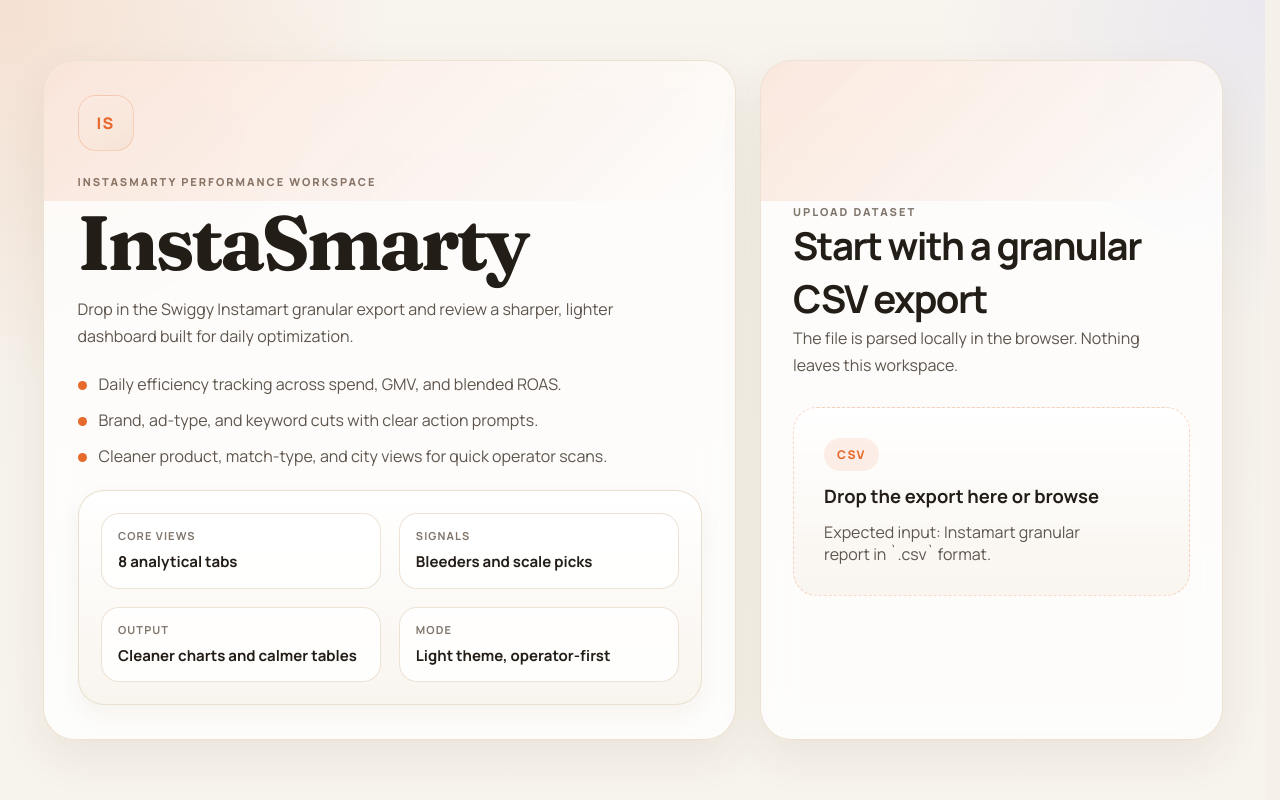
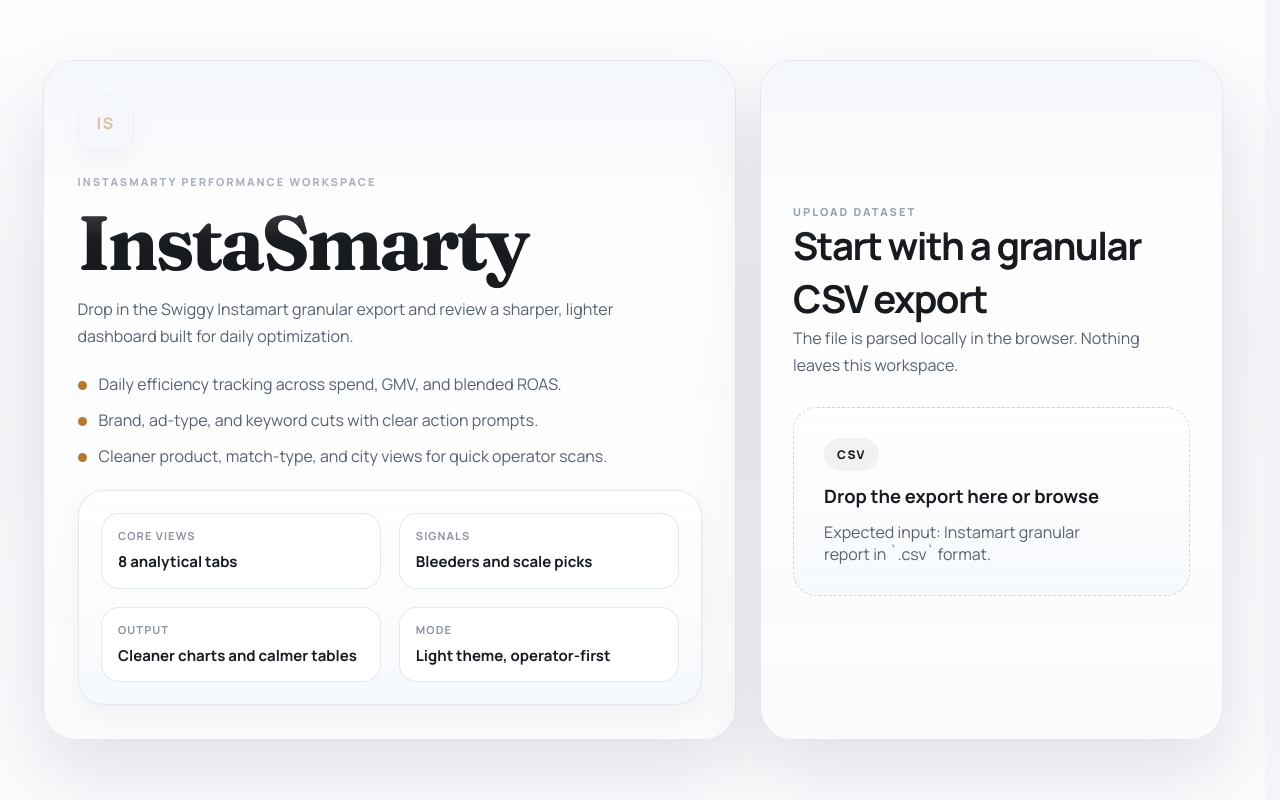
Before and after one commit to ivarunchaudhary/qcom_automation, a React (Vite) app: page / in a window 1280 px wide. Built offline with nearby package versions, Linux system fonts and the light colour scheme.

Commit message:
refine dashboard visual system

```diff
--- a/src/index.css
+++ b/src/index.css
@@ -1,21 +1,22 @@
 :root {
-  --bg: #f5f1ea;
-  --bg-soft: #fbf8f3;
-  --surface: rgba(255, 255, 255, 0.9);
+  --bg: #f3f5f8;
+  --bg-soft: #fafbfd;
+  --surface: rgba(255, 255, 255, 0.98);
   --surface-solid: #ffffff;
-  --surface-muted: #f8f3ec;
-  --line: #eadfce;
-  --line-strong: #dacbb8;
-  --text: #231d17;
-  --text-soft: #5e554d;
-  --text-muted: #7f756b;
-  --accent: #e66a2c;
-  --accent-strong: #cb5418;
+  --surface-muted: #f5f7fa;
+  --line: #e2e7ee;
+  --line-strong: #ced6df;
+  --text: #171a1f;
+  --text-soft: #596171;
+  --text-muted: #8a92a3;
+  --accent: #b47a33;
+  --accent-strong: #956229;
   --success: #14976e;
   --warn: #c78514;
   --danger: #c63d2f;
-  --shadow-soft: 0 18px 45px rgba(96, 63, 27, 0.08);
-  --shadow-subtle: 0 10px 25px rgba(96, 63, 27, 0.05);
+  --shadow-soft: 0 20px 45px rgba(18, 24, 39, 0.08);
+  --shadow-subtle: 0 10px 24px rgba(18, 24, 39, 0.05);
+  --shadow-raised: 0 32px 72px rgba(18, 24, 39, 0.1);
   --radius-xl: 32px;
   --radius-lg: 24px;
   --radius-md: 18px;
@@ -54,10 +55,7 @@
 
 body {
   margin: 0;
-  background:
-    radial-gradient(circle at top left, rgba(230, 106, 44, 0.14), transparent 26%),
-    radial-gradient(circle at top right, rgba(77, 97, 255, 0.08), transparent 22%),
-    linear-gradient(180deg, #f8f4ee 0%, #f5f1ea 24%, #f7f3ed 100%);
+  background: linear-gradient(180deg, #fcfdff 0%, #f4f6f9 42%, #fafbfd 100%);
   overscroll-behavior-y: none;
 }
 
@@ -128,11 +126,11 @@
 .upload-panel {
   position: relative;
   overflow: hidden;
-  background: rgba(255, 255, 255, 0.78);
-  border: 1px solid rgba(234, 223, 206, 0.9);
+  background: linear-gradient(180deg, rgba(255, 255, 255, 1), rgba(250, 251, 253, 0.99));
+  border: 1px solid rgba(226, 231, 238, 0.96);
   border-radius: var(--radius-xl);
-  box-shadow: var(--shadow-soft);
-  backdrop-filter: blur(16px);
+  box-shadow: var(--shadow-raised);
+  backdrop-filter: blur(10px);
 }
 
 .upload-hero {
@@ -150,8 +148,8 @@
   position: absolute;
   inset: 0 auto auto 0;
   width: 100%;
-  height: 140px;
-  background: linear-gradient(135deg, rgba(230, 106, 44, 0.14), rgba(230, 106, 44, 0));
+  height: 180px;
+  background: linear-gradient(180deg, rgba(243, 246, 250, 0.9), rgba(255, 255, 255, 0));
   pointer-events: none;
 }
 
@@ -163,13 +161,15 @@
   display: grid;
   place-items: center;
   background:
-    linear-gradient(145deg, rgba(255, 255, 255, 0.92), rgba(248, 243, 236, 0.9)),
-    linear-gradient(145deg, rgba(230, 106, 44, 0.18), rgba(255, 255, 255, 0));
-  border: 1px solid rgba(230, 106, 44, 0.22);
+    linear-gradient(145deg, rgba(255, 255, 255, 1), rgba(244, 247, 251, 0.96)),
+    linear-gradient(145deg, rgba(180, 122, 51, 0.05), rgba(255, 255, 255, 0));
+  border: 1px solid rgba(226, 231, 238, 0.96);
   color: var(--accent);
   font-weight: 800;
   letter-spacing: 0.08em;
-  box-shadow: inset 0 1px 0 rgba(255, 255, 255, 0.8);
+  box-shadow:
+    inset 0 1px 0 rgba(255, 255, 255, 0.9),
+    0 12px 24px rgba(18, 24, 39, 0.06);
 }
 
 .upload-copy {
@@ -224,9 +224,9 @@
   padding: 22px;
   border-radius: 26px;
   background:
-    linear-gradient(180deg, rgba(255, 255, 255, 0.72), rgba(248, 243, 236, 0.88)),
+    linear-gradient(180deg, rgba(255, 255, 255, 1), rgba(246, 249, 252, 0.98)),
     var(--surface-solid);
-  border: 1px solid rgba(234, 223, 206, 0.96);
+  border: 1px solid rgba(226, 231, 238, 0.94);
   box-shadow: var(--shadow-subtle);
 }
 
@@ -239,8 +239,8 @@
 .upload-preview__grid div {
   padding: 14px 16px;
   border-radius: 18px;
-  background: rgba(255, 255, 255, 0.82);
-  border: 1px solid rgba(234, 223, 206, 0.85);
+  background: rgba(255, 255, 255, 0.98);
+  border: 1px solid rgba(226, 231, 238, 0.9);
   display: grid;
   gap: 8px;
 }
@@ -343,10 +343,10 @@
   gap: 12px;
   justify-items: start;
   padding: 30px;
-  border: 1.5px dashed rgba(230, 106, 44, 0.26);
+  border: 1.5px dashed rgba(163, 173, 187, 0.48);
   border-radius: 24px;
   background:
-    linear-gradient(180deg, rgba(255, 255, 255, 0.92), rgba(248, 243, 236, 0.84)),
+    linear-gradient(180deg, rgba(255, 255, 255, 1), rgba(246, 249, 252, 0.98)),
     var(--surface-solid);
   color: var(--text);
   text-align: left;
@@ -361,8 +361,8 @@
 .dropzone:hover,
 .dropzone.is-dragging {
   transform: translateY(-2px);
-  border-color: rgba(230, 106, 44, 0.48);
-  box-shadow: 0 22px 40px rgba(230, 106, 44, 0.12);
+  border-color: rgba(180, 122, 51, 0.32);
+  box-shadow: 0 26px 48px rgba(18, 24, 39, 0.08);
 }
 
 .dropzone strong {
@@ -378,8 +378,8 @@
   display: inline-flex;
   padding: 8px 13px;
   border-radius: 999px;
-  background: rgba(230, 106, 44, 0.1);
-  color: var(--accent);
+  background: rgba(23, 26, 31, 0.05);
+  color: var(--text);
   font-size: 12px;
   font-weight: 800;
   letter-spacing: 0.1em;
@@ -400,8 +400,8 @@
 .upload-footnote__pill {
   padding: 10px 14px;
   border-radius: 999px;
-  background: rgba(255, 255, 255, 0.86);
-  border: 1px solid rgba(234, 223, 206, 0.92);
+  background: rgba(255, 255, 255, 0.94);
+  border: 1px solid rgba(226, 231, 238, 0.9);
   color: var(--text-soft);
   font-size: 12px;
   font-weight: 700;
@@ -423,8 +423,8 @@
   margin-top: 24px;
   padding: 16px 18px;
   border-radius: 18px;
-  border: 1px solid rgba(234, 223, 206, 0.9);
-  background: rgba(255, 255, 255, 0.78);
+  border: 1px solid rgba(226, 231, 238, 0.94);
+  background: rgba(255, 255, 255, 0.95);
   box-shadow: var(--shadow-subtle);
   display: flex;
   align-items: center;
@@ -445,11 +445,11 @@
 }
 
 .dashboard-topbar {
-  background: rgba(255, 255, 255, 0.78);
-  border: 1px solid rgba(234, 223, 206, 0.96);
+  background: linear-gradient(180deg, rgba(255, 255, 255, 1), rgba(249, 251, 253, 0.99));
+  border: 1px solid rgba(226, 231, 238, 0.98);
   border-radius: 30px;
-  box-shadow: var(--shadow-soft);
-  backdrop-filter: blur(16px);
+  box-shadow: var(--shadow-raised);
+  backdrop-filter: blur(10px);
   overflow: hidden;
   animation: surfaceLiftIn 420ms var(--ease-out-soft) both;
 }
@@ -466,7 +466,7 @@
   justify-content: space-between;
   gap: 18px;
   padding: 24px 26px 18px;
-  border-bottom: 1px solid rgba(234, 223, 206, 0.8);
+  border-bottom: 1px solid rgba(226, 231, 238, 0.92);
 }
 
 .dashboard-brand {
@@ -491,8 +491,8 @@
   min-width: 170px;
   padding: 14px 16px;
   border-radius: 18px;
-  background: rgba(255, 255, 255, 0.9);
-  border: 1px solid rgba(234, 223, 206, 0.9);
+  background: rgba(255, 255, 255, 0.96);
+  border: 1px solid rgba(226, 231, 238, 0.94);
   display: grid;
   gap: 6px;
   box-shadow: var(--shadow-subtle);
@@ -515,7 +515,7 @@
   grid-template-columns: minmax(0, 0.85fr) minmax(0, 1.15fr);
   gap: 16px;
   padding: 18px 26px;
-  border-bottom: 1px solid rgba(234, 223, 206, 0.8);
+  border-bottom: 1px solid rgba(226, 231, 238, 0.92);
 }
 
 .toolbar-block {
@@ -562,8 +562,8 @@
 .ghost-button,
 .tab-button {
   border-radius: 999px;
-  border: 1px solid rgba(218, 203, 184, 0.92);
-  background: rgba(255, 255, 255, 0.82);
+  border: 1px solid rgba(206, 214, 223, 0.92);
+  background: rgba(255, 255, 255, 0.98);
   color: var(--text-soft);
   cursor: pointer;
   box-shadow: var(--shadow-subtle);
@@ -573,8 +573,8 @@
   padding: 10px 14px;
   font-size: 12px;
   font-weight: 700;
-  background: var(--pill-bg, rgba(255, 255, 255, 0.82));
-  border-color: var(--pill-border, rgba(218, 203, 184, 0.92));
+  background: var(--pill-bg, rgba(255, 255, 255, 0.98));
+  border-color: var(--pill-border, rgba(206, 214, 223, 0.92));
   color: var(--pill-text, var(--text-soft));
 }
 
@@ -587,9 +587,9 @@
 .pill-button.is-active,
 .ghost-button:hover,
 .tab-button.is-active {
-  background: rgba(230, 106, 44, 0.1);
-  border-color: rgba(230, 106, 44, 0.24);
-  color: var(--accent);
+  background: rgba(180, 122, 51, 0.08);
+  border-color: rgba(180, 122, 51, 0.24);
+  color: var(--text);
 }
 
 .pill-button:hover,
@@ -615,8 +615,8 @@
 .date-input {
   padding: 11px 14px;
   border-radius: 16px;
-  border: 1px solid rgba(218, 203, 184, 0.92);
-  background: rgba(255, 255, 255, 0.92);
+  border: 1px solid rgba(206, 214, 223, 0.92);
+  background: rgba(255, 255, 255, 1);
   color: var(--text);
   box-shadow: var(--shadow-subtle);
 }
@@ -627,7 +627,7 @@
 .tab-button:focus-visible,
 .primary-button:focus-visible,
 .dropzone:focus-visible {
-  outline: 2px solid rgba(230, 106, 44, 0.26);
+  outline: 2px solid rgba(197, 122, 38, 0.24);
   outline-offset: 2px;
 }
 
@@ -658,13 +658,13 @@
   background: linear-gradient(180deg, var(--accent), var(--accent-strong));
   color: white;
   cursor: pointer;
-  box-shadow: 0 16px 26px rgba(230, 106, 44, 0.18);
+  box-shadow: 0 18px 34px rgba(197, 122, 38, 0.24);
 }
 
 .primary-button.secondary {
-  background: rgba(255, 255, 255, 0.9);
+  background: rgba(255, 255, 255, 0.98);
   color: var(--text);
-  border: 1px solid rgba(218, 203, 184, 0.92);
+  border: 1px solid rgba(206, 214, 223, 0.92);
   box-shadow: var(--shadow-subtle);
 }
 
@@ -728,8 +728,8 @@
 .panel {
   position: relative;
   overflow: hidden;
-  background: rgba(255, 255, 255, 0.88);
-  border: 1px solid rgba(234, 223, 206, 0.95);
+  background: linear-gradient(180deg, rgba(255, 255, 255, 1), rgba(249, 251, 253, 0.99));
+  border: 1px solid rgba(226, 231, 238, 0.96);
   border-radius: 26px;
   box-shadow: var(--shadow-soft);
   content-visibility: auto;
@@ -755,13 +755,13 @@
   position: absolute;
   inset: 0;
   background:
-    linear-gradient(180deg, var(--metric-tint, rgba(230, 106, 44, 0.08)), transparent 44%);
+    linear-gradient(180deg, var(--metric-tint, rgba(23, 26, 31, 0.03)), transparent 56%);
   pointer-events: none;
 }
 
 .metric-card--featured {
   background:
-    linear-gradient(135deg, rgba(255, 255, 255, 0.98), rgba(248, 243, 236, 0.96)),
+    linear-gradient(135deg, rgba(255, 255, 255, 1), rgba(248, 244, 238, 0.98)),
     white;
 }
 
@@ -808,8 +808,8 @@
   min-height: 28px;
   padding: 7px 11px;
   border-radius: 999px;
-  border: 1px solid var(--badge-border, rgba(230, 106, 44, 0.2));
-  background: var(--badge-bg, rgba(230, 106, 44, 0.1));
+  border: 1px solid var(--badge-border, rgba(180, 122, 51, 0.18));
+  background: var(--badge-bg, rgba(180, 122, 51, 0.08));
   color: var(--badge-color, var(--accent));
   font-size: 11px;
   font-weight: 800;
@@ -904,9 +904,9 @@
   min-width: 180px;
   padding: 12px 14px;
   border-radius: 18px;
-  border: 1px solid rgba(234, 223, 206, 0.95);
-  background: rgba(255, 255, 255, 0.96);
-  box-shadow: 0 16px 34px rgba(96, 63, 27, 0.14);
+  border: 1px solid rgba(226, 231, 238, 0.94);
+  background: rgba(255, 255, 255, 0.98);
+  box-shadow: 0 18px 36px rgba(18, 24, 39, 0.12);
 }
 
 .chart-tooltip__label {
@@ -953,15 +953,15 @@
 }
 
 .data-table thead {
-  background: rgba(248, 243, 236, 0.9);
+  background: rgba(247, 249, 252, 0.98);
 }
 
 .data-table tbody tr {
-  border-top: 1px solid rgba(234, 223, 206, 0.88);
+  border-top: 1px solid rgba(226, 231, 238, 0.86);
 }
 
 .data-table tbody tr:nth-child(even) {
-  background: rgba(250, 247, 242, 0.54);
+  background: rgba(249, 251, 253, 0.9);
 }
 
 .data-table__th,
@@ -998,7 +998,7 @@
 }
 
 .table-sort-button:focus-visible {
-  outline: 2px solid rgba(230, 106, 44, 0.26);
+  outline: 2px solid rgba(197, 122, 38, 0.24);
   outline-offset: 2px;
   border-radius: 6px;
 }
@@ -1040,7 +1040,7 @@
   width: 82px;
   height: 8px;
   border-radius: 999px;
-  background: rgba(218, 203, 184, 0.68);
+  background: rgba(214, 220, 229, 0.82);
   overflow: hidden;
 }
 
@@ -1058,7 +1058,7 @@
 .stack-list__item {
   align-items: center;
   padding: 14px 0;
-  border-top: 1px solid rgba(234, 223, 206, 0.88);
+  border-top: 1px solid rgba(226, 231, 238, 0.86);
 }
 
 .stack-list__item:first-child {
@@ -1097,7 +1097,7 @@
 
 .metric-list__row {
   padding-bottom: 8px;
-  border-bottom: 1px solid rgba(234, 223, 206, 0.75);
+  border-bottom: 1px solid rgba(226, 231, 238, 0.82);
 }
 
 .metric-list__row strong,
@@ -1113,7 +1113,7 @@
 .inline-metric--summary {
   margin-top: 18px;
   padding-top: 16px;
-  border-top: 1px solid rgba(234, 223, 206, 0.85);
+  border-top: 1px solid rgba(226, 231, 238, 0.86);
 }
 
 .note-list {
@@ -1130,14 +1130,14 @@
 
 .insight-panel.danger {
   background:
-    linear-gradient(180deg, rgba(198, 61, 47, 0.06), rgba(255, 255, 255, 0.92) 34%),
-    rgba(255, 255, 255, 0.92);
+    linear-gradient(180deg, rgba(198, 61, 47, 0.035), rgba(255, 255, 255, 1) 30%),
+    rgba(255, 255, 255, 1);
 }
 
 .insight-panel.success {
   background:
-    linear-gradient(180deg, rgba(20, 151, 110, 0.06), rgba(255, 255, 255, 0.92) 34%),
-    rgba(255, 255, 255, 0.92);
+    linear-gradient(180deg, rgba(20, 151, 110, 0.035), rgba(255, 255, 255, 1) 30%),
+    rgba(255, 255, 255, 1);
 }
 
 @media (hover: hover) and (pointer: fine) {
@@ -1155,17 +1155,17 @@
   .metric-card:hover,
   .upload-preview__grid div:hover {
     transform: translateY(-3px);
-    box-shadow: 0 22px 38px rgba(96, 63, 27, 0.1);
+    box-shadow: 0 24px 42px rgba(18, 24, 39, 0.08);
   }
 
   .panel:hover {
-    border-color: rgba(230, 106, 44, 0.22);
-    box-shadow: 0 22px 42px rgba(96, 63, 27, 0.09);
+    border-color: rgba(197, 122, 38, 0.18);
+    box-shadow: 0 24px 46px rgba(18, 24, 39, 0.08);
   }
 
   .upload-footnote__pill:hover {
     transform: translateY(-1px);
-    border-color: rgba(230, 106, 44, 0.24);
+    border-color: rgba(197, 122, 38, 0.2);
   }
 }
 
@@ -1290,7 +1290,7 @@
   justify-content: space-between;
   align-items: center;
   padding: 14px 22px;
-  border-top: 1px solid rgba(234, 223, 206, 0.88);
+  border-top: 1px solid rgba(226, 231, 238, 0.86);
   color: var(--text-muted);
   font-size: 13px;
 }
--- a/src/tabs/CampaignsTab.jsx
+++ b/src/tabs/CampaignsTab.jsx
@@ -226,7 +226,7 @@
               <p className="panel-label">Scale budget</p>
               <h3 className="panel-title">Star campaigns</h3>
             </div>
-            <Badge label={String(starCampaigns.length)} color="#14976e" />
+            <Badge label={String(starCampaigns.length)} color="#2f3744" />
           </div>
           <div className="table-panel table-panel--flush">
             <table className="data-table">
@@ -248,7 +248,7 @@
                     </Td>
                     <Td right>{fmt.inr(campaign.spend)}</Td>
                     <Td right>{fmt.inr(campaign.gmv)}</Td>
-                    <Td right accent color="#14976e">
+                    <Td right accent color="#2f3744">
                       {fmt.x(campaign.roas)}
                     </Td>
                     <Td right>{fmt.num(campaign.conv)}</Td>
```
Also changed, not shown: src/dashboard.jsx (+9 -9 lines), src/tabs/MatchTypeTab.jsx (+5 -5 lines), src/tabs/OverviewTab.jsx (+4 -4 lines), src/lib/metrics.js.
